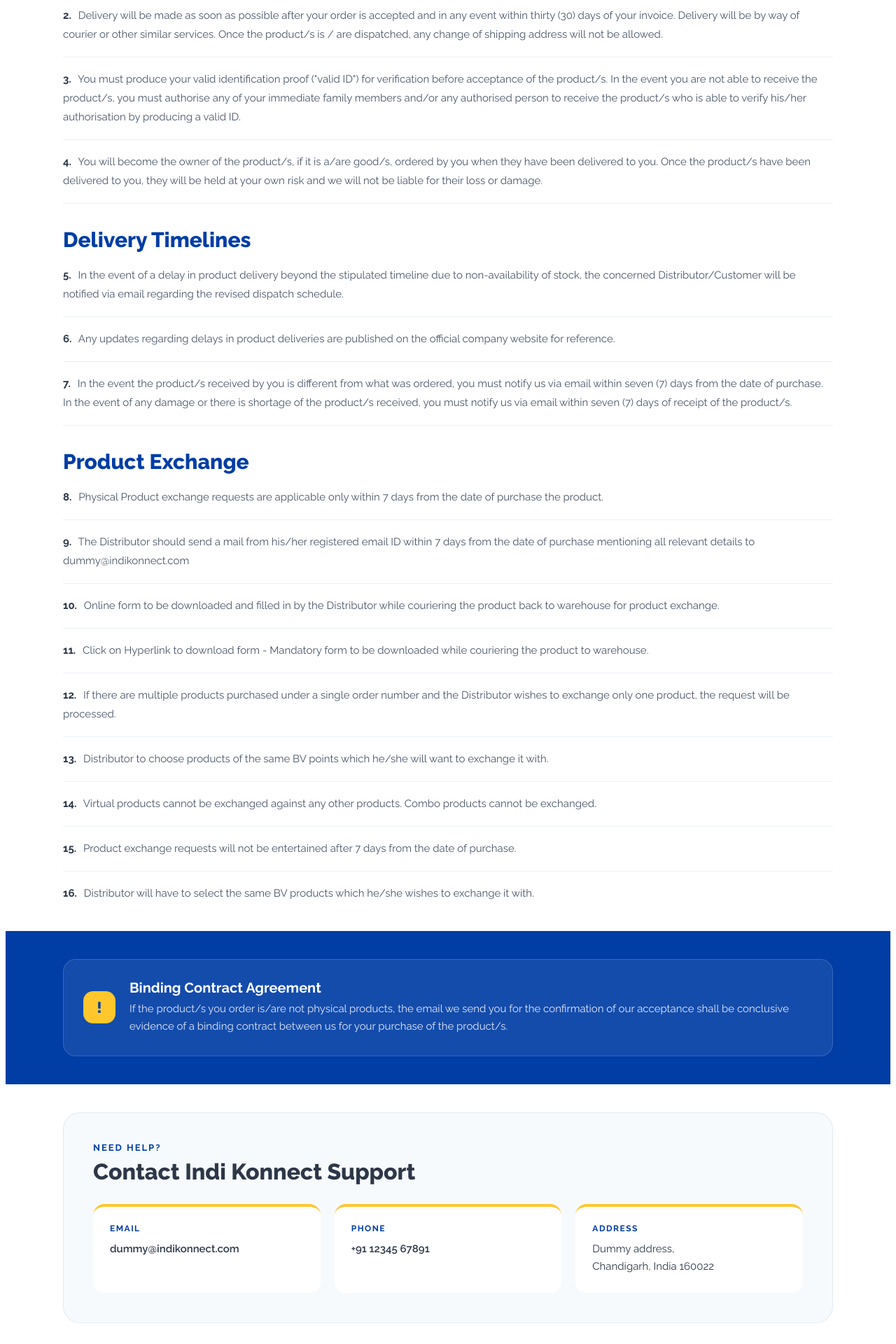
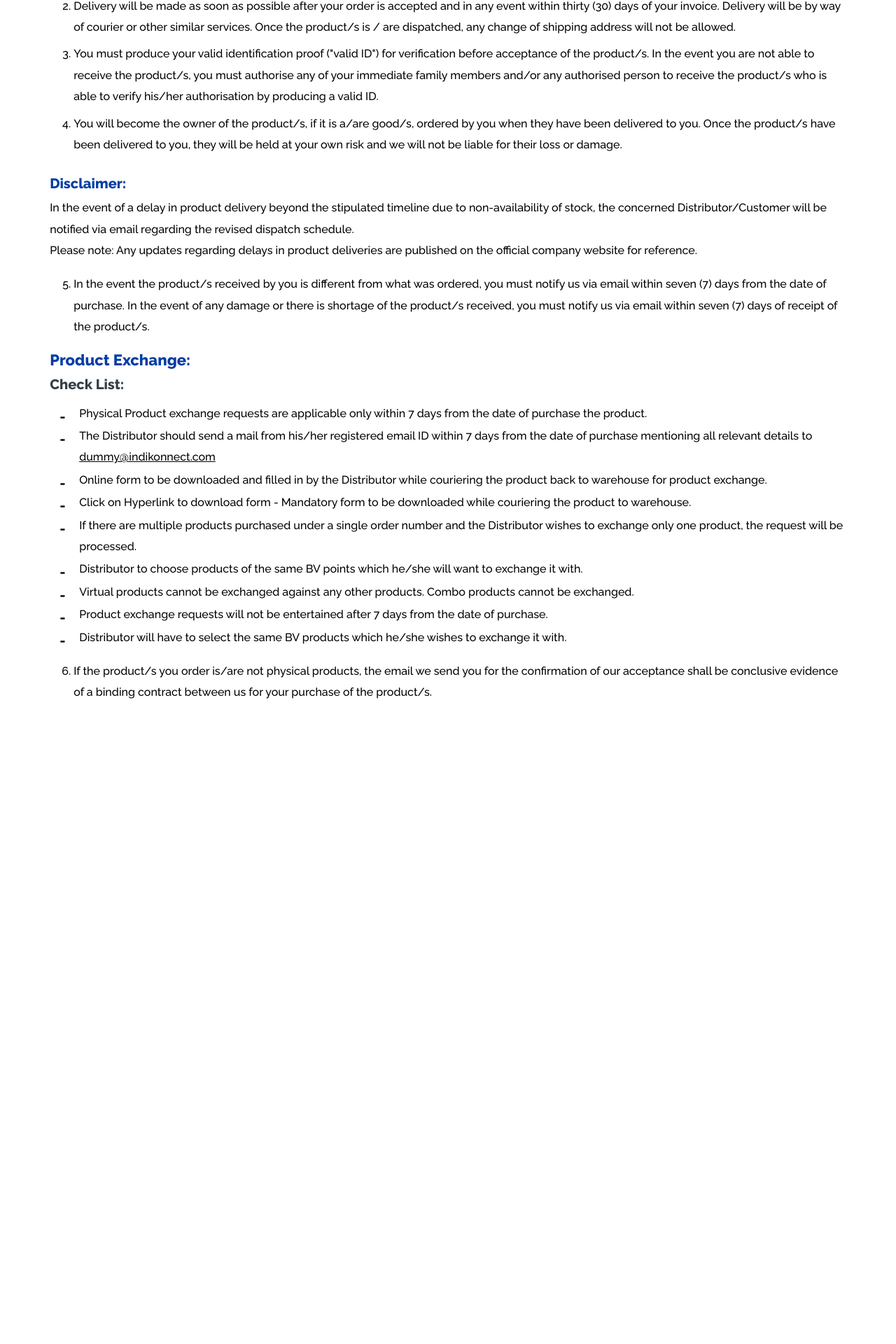
Before and after one commit to aaditya3196/IndiKonnect, a Nuxt app: page /shipping-and-delivery-policy in a window 1280 px wide. Shown: the part 623-2543 px from the top of the page at 70% size. After the commit the page ends 1669 px from the top, so only its background shows below. Built offline with nearby package versions, Linux system fonts and the light colour scheme.

Commit message:
Update shipping-and-delivery-policy.vue

```diff
--- a/app/pages/shipping-and-delivery-policy.vue
+++ b/app/pages/shipping-and-delivery-policy.vue
@@ -18,15 +18,16 @@
         </h1>
 
         <p class="hero-text">
-          Review the dispatch timelines, verification rules, tracking conditions,
-          and product exchange procedures for your Indi Konnect orders.
+          Review the delivery timelines, ownership conditions,
+          verification requirements, and exchange procedures
+          for your Indi Konnect orders.
         </p>
 
         <div class="hero-badges">
 
           <div class="hero-badge">
             <span class="badge-num">30 Days</span>
-            <p class="badge-lbl">Max Delivery Window</p>
+            <p class="badge-lbl">Maximum Delivery Timeline</p>
           </div>
 
           <div class="hero-badge">
@@ -46,211 +47,124 @@
       <div class="content-wrapper reveal">
 
         <h2>
-          Delivery of Products
+          DELIVERY OF PRODUCTS
         </h2>
 
-        <div class="legal-point">
-          <p>
-            <span class="point-number">1.</span>
+        <ol class="main-list">
+
+          <li>
             We will deliver the product/s, if it is, they a/are good/s, ordered by you to the address you give us for delivery at the time you make your purchase. All product/s will be / are dispatched according to the order placed by you. Once the product/s is / are dispatched, change of shipping address will not be allowed.
+          </li>
+
+          <li>
+            Delivery will be made as soon as possible after your order is accepted and in any event within thirty (30) days of your invoice. Delivery will be by way of courier or other similar services. Once the product/s is / are dispatched, any change of shipping address will not be allowed.
+          </li>
+
+          <li>
+            You must produce your valid identification proof ("valid ID") for verification before acceptance of the product/s. In the event you are not able to receive the product/s, you must authorise any of your immediate family members and/or any authorised person to receive the product/s who is able to verify his/her authorisation by producing a valid ID.
+          </li>
+
+          <li>
+            You will become the owner of the product/s, if it is a/are good/s, ordered by you when they have been delivered to you. Once the product/s have been delivered to you, they will be held at your own risk and we will not be liable for their loss or damage.
+          </li>
+
+        </ol>
+
+        <!-- DISCLAIMER -->
+
+        <div class="disclaimer-block">
+
+          <p class="disclaimer-title">
+            Disclaimer:
           </p>
-        </div>
 
-        <div class="legal-point">
-          <p>
-            <span class="point-number">2.</span>
-            Delivery will be made as soon as possible after your order is accepted and in any event within thirty (30) days of your invoice. Delivery will be by way of courier or other similar services. Once the product/s is / are dispatched, any change of shipping address will not be allowed.
-          </p>
-        </div>
-
-        <div class="legal-point">
-          <p>
-            <span class="point-number">3.</span>
-            You must produce your valid identification proof ("valid ID") for verification before acceptance of the product/s. In the event you are not able to receive the product/s, you must authorise any of your immediate family members and/or any authorised person to receive the product/s who is able to verify his/her authorisation by producing a valid ID.
-          </p>
-        </div>
-
-        <div class="legal-point">
-          <p>
-            <span class="point-number">4.</span>
-            You will become the owner of the product/s, if it is a/are good/s, ordered by you when they have been delivered to you. Once the product/s have been delivered to you, they will be held at your own risk and we will not be liable for their loss or damage.
-          </p>
-        </div>
-
-        <h2 class="section-heading">
-          Delivery Timelines
-        </h2>
-
-        <div class="legal-point">
-          <p>
-            <span class="point-number">5.</span>
+          <p class="disclaimer-text">
             In the event of a delay in product delivery beyond the stipulated timeline due to non-availability of stock, the concerned Distributor/Customer will be notified via email regarding the revised dispatch schedule.
           </p>
-        </div>
 
-        <div class="legal-point">
-          <p>
-            <span class="point-number">6.</span>
-            Any updates regarding delays in product deliveries are published on the official company website for reference.
-          </p>
-        </div>
-
-        <div class="legal-point">
-          <p>
-            <span class="point-number">7.</span>
-            In the event the product/s received by you is different from what was ordered, you must notify us via email within seven (7) days from the date of purchase. In the event of any damage or there is shortage of the product/s received, you must notify us via email within seven (7) days of receipt of the product/s.
-          </p>
-        </div>
-
-        <h2 class="section-heading">
-          Product Exchange
-        </h2>
-
-        <div class="legal-point">
-          <p>
-            <span class="point-number">8.</span>
-            Physical Product exchange requests are applicable only within 7 days from the date of purchase the product.
-          </p>
-        </div>
-
-        <div class="legal-point">
-          <p>
-            <span class="point-number">9.</span>
-            The Distributor should send a mail from his/her registered email ID within 7 days from the date of purchase mentioning all relevant details to dummy@indikonnect.com
-          </p>
-        </div>
-
-        <div class="legal-point">
-          <p>
-            <span class="point-number">10.</span>
-            Online form to be downloaded and filled in by the Distributor while couriering the product back to warehouse for product exchange.
-          </p>
-        </div>
-
-        <div class="legal-point">
-          <p>
-            <span class="point-number">11.</span>
-            Click on Hyperlink to download form - Mandatory form to be downloaded while couriering the product to warehouse.
-          </p>
-        </div>
-
-        <div class="legal-point">
-          <p>
-            <span class="point-number">12.</span>
-            If there are multiple products purchased under a single order number and the Distributor wishes to exchange only one product, the request will be processed.
-          </p>
-        </div>
-
-        <div class="legal-point">
-          <p>
-            <span class="point-number">13.</span>
-            Distributor to choose products of the same BV points which he/she will want to exchange it with.
-          </p>
-        </div>
-
-        <div class="legal-point">
-          <p>
-            <span class="point-number">14.</span>
-            Virtual products cannot be exchanged against any other products. Combo products cannot be exchanged.
-          </p>
-        </div>
-
-        <div class="legal-point">
-          <p>
-            <span class="point-number">15.</span>
-            Product exchange requests will not be entertained after 7 days from the date of purchase.
-          </p>
-        </div>
-
-        <div class="legal-point last-point">
-          <p>
-            <span class="point-number">16.</span>
-            Distributor will have to select the same BV products which he/she wishes to exchange it with.
-          </p>
-        </div>
-
-      </div>
-
-    </section>
-
-    <!-- NOTICE -->
-    <section class="notice-section">
-
-      <div class="notice-card reveal">
-
-        <div class="note-icon">
-          !
-        </div>
-
-        <div>
-
-          <p class="notice-title">
-            Binding Contract Agreement
-          </p>
-
-          <p class="notice-text">
-            If the product/s you order is/are not physical products, the email we send you for the confirmation of our acceptance shall be conclusive evidence of a binding contract between us for your purchase of the product/s.
+          <p class="disclaimer-text">
+            Please note: Any updates regarding delays in product deliveries are published on the official company website for reference.
           </p>
 
         </div>
 
-      </div>
+        <!-- POINT 5 -->
 
-    </section>
+        <ol start="5" class="main-list second-list">
 
-    <!-- SUPPORT -->
-    <section class="support-section">
+          <li>
+            In the event the product/s received by you is different from what was ordered, you must notify us via email within seven (7) days from the date of purchase. In the event of any damage or there is shortage of the product/s received, you must notify us via email within seven (7) days of receipt of the product/s.
+          </li>
 
-      <div class="support-card reveal">
+        </ol>
 
-        <p class="eyebrow-dark">
-          Need Help?
-        </p>
+        <!-- PRODUCT EXCHANGE -->
 
-        <h2>
-          Contact Indi Konnect Support
-        </h2>
+        <div class="exchange-block">
 
-        <div class="support-grid">
+          <p class="exchange-title">
+            Product Exchange:
+          </p>
 
-          <div class="support-item">
+          <p class="exchange-subtitle">
+            Check List:
+          </p>
 
-            <span class="support-label">
-              Email
-            </span>
+          <ul class="exchange-list">
 
-            <p class="support-value font-medium">
-              dummy@indikonnect.com
-            </p>
+            <li>
+              Physical Product exchange requests are applicable only within 7 days from the date of purchase the product.
+            </li>
 
-          </div>
+            <li>
+              The Distributor should send a mail from his/her registered email ID within 7 days from the date of purchase mentioning all relevant details to
+              <a href="mailto:dummy@indikonnect.com">
+                dummy@indikonnect.com
+              </a>
+            </li>
 
-          <div class="support-item">
+            <li>
+              Online form to be downloaded and filled in by the Distributor while couriering the product back to warehouse for product exchange.
+            </li>
 
-            <span class="support-label">
-              Phone
-            </span>
+            <li>
+              Click on Hyperlink to download form - Mandatory form to be downloaded while couriering the product to warehouse.
+            </li>
 
-            <p class="support-value font-medium">
-              +91 12345 67891
-            </p>
+            <li>
+              If there are multiple products purchased under a single order number and the Distributor wishes to exchange only one product, the request will be processed.
+            </li>
 
-          </div>
+            <li>
+              Distributor to choose products of the same BV points which he/she will want to exchange it with.
+            </li>
 
-          <div class="support-item">
+            <li>
+              Virtual products cannot be exchanged against any other products.
+              Combo products cannot be exchanged.
+            </li>
 
-            <span class="support-label">
-              Address
-            </span>
+            <li>
+              Product exchange requests will not be entertained after 7 days from the date of purchase.
+            </li>
 
-            <p class="support-value leading-relaxed">
-              Dummy address,<br>
-              Chandigarh, India 160022
-            </p>
+            <li>
+              Distributor will have to select the same BV products which he/she wishes to exchange it with.
+            </li>
 
-          </div>
+          </ul>
 
         </div>
+
+        <!-- POINT 6 -->
+
+        <ol start="6" class="main-list second-list">
+
+          <li>
+            If the product/s you order is/are not physical products, the email we send you for the confirmation of our acceptance shall be conclusive evidence of a binding contract between us for your purchase of the product/s.
+          </li>
+
+        </ol>
 
       </div>
 
@@ -367,8 +281,8 @@ onMounted(() => {
 .hero-text{
   color:rgba(255,255,255,0.88);
   font-size:17px;
-  line-height:1.6;
-  max-width:700px;
+  line-height:1.7;
+  max-width:720px;
   margin-bottom:28px;
 }
 
@@ -402,160 +316,109 @@ onMounted(() => {
 /* CONTENT */
 
 .content-section{
-  padding:40px 5%;
+  padding:45px 5% 25px;
+  background:#ffffff;
 }
 
 .content-wrapper{
-  max-width:1100px;
+  max-width:1150px;
   margin:auto;
 }
 
 .content-wrapper h2{
-  font-size:30px;
+  font-size:20px;
+  line-height:1.1;
   color:#003DA5;
-  margin-bottom:20px;
+  margin-bottom:28px;
   font-weight:800;
+  text-transform:uppercase;
 }
 
-.section-heading{
-  margin-top:34px;
+.main-list{
+  padding-left:34px;
 }
 
-.legal-point{
-  padding-bottom:18px;
-  margin-bottom:18px;
-  border-bottom:1px solid rgba(0,61,165,0.08);
+.main-list li{
+  color:#000000;
+  font-size:16px;
+  line-height:1.9;
+  margin-bottom:8px;
+  font-weight:500;
 }
 
-.last-point{
-  margin-bottom:0;
-  padding-bottom:0;
-  border-bottom:none;
+.second-list{
+  margin-top:18px;
 }
 
-.legal-point p{
-  color:#4A5568;
-  font-size:15px;
-  line-height:1.8;
+.disclaimer-block{
+  margin:28px 0 14px;
 }
 
-.point-number{
-  font-weight:700;
-  color:#2D3748;
-  margin-right:6px;
+.disclaimer-title{
+  font-size:20px;
+  color:#003DA5;
+  font-weight:800;
+  margin-bottom:8px;
 }
 
-/* NOTICE */
-
-.notice-section{
-  background:#003DA5;
-  padding:40px 5%;
+.disclaimer-text{
+  color:#000000;
+  font-size:16px;
+  line-height:1.9;
+  margin-bottom:0;
+  font-weight:500;
 }
 
-.notice-card{
-  max-width:1100px;
-  margin:auto;
-  display:flex;
-  gap:20px;
-  align-items:center;
-  background:rgba(255,255,255,0.08);
-  border:1px solid rgba(255,255,255,0.15);
-  padding:28px;
-  border-radius:18px;
+.exchange-block{
+  margin-top:18px;
 }
 
-.note-icon{
-  width:46px;
-  height:46px;
-  border-radius:14px;
-  background:#FFC72C;
+.exchange-title{
+  font-size:22px;
   color:#003DA5;
-  display:flex;
-  align-items:center;
-  justify-content:center;
-  font-size:22px;
   font-weight:800;
-  flex-shrink:0;
+  margin-bottom:10px;
 }
 
-.notice-title{
-  color:white;
+.exchange-subtitle{
   font-size:20px;
-  margin-bottom:6px;
+  color:#333F48;
+  font-weight:800;
+  margin-bottom:15px;
+}
+
+.exchange-list{
+  list-style:none;
+  padding-left:42px;
+}
+
+.exchange-list li{
+  position:relative;
+  color:#000000;
+  font-size:16px;
+  line-height:1.9;
+  margin-bottom:2px;
+  font-weight:500;
+}
+
+.exchange-list li::before{
+  content:"-";
+  position:absolute;
+  left:-28px;
+  top:0;
+  color:#000000;
+  font-size:20px;
   font-weight:700;
 }
 
-.notice-text{
-  color:rgba(255,255,255,0.88);
-  line-height:1.7;
-  font-size:15px;
+.exchange-list a{
+  color:#000000;
+  text-decoration:underline;
+  font-weight:500;
 }
 
-/* SUPPORT */
-
-.support-section{
-  padding:40px 5%;
-}
-
-.support-card{
-  max-width:1100px;
-  margin:auto;
-  background:#F7FAFC;
-  border-radius:24px;
-  padding:42px;
-  border:1px solid rgba(0,61,165,0.08);
-}
-
-.eyebrow-dark{
+.exchange-list a:hover{
   color:#003DA5;
-  text-transform:uppercase;
-  letter-spacing:2px;
-  font-size:13px;
-  margin-bottom:8px;
-  font-weight:700;
-}
-
-.support-card h2{
-  font-size:32px;
-  margin-bottom:28px;
-  font-weight:800;
-}
-
-.support-grid{
-  display:grid;
-  grid-template-columns:repeat(3,1fr);
-  gap:20px;
-}
-
-.support-item{
-  background:white;
-  border-radius:16px;
-  padding:24px;
-  border-top:4px solid #FFC72C;
-}
-
-.support-label{
-  display:block;
-  color:#003DA5;
-  font-size:12px;
-  font-weight:700;
-  text-transform:uppercase;
-  margin-bottom:10px;
-  letter-spacing:1.5px;
-}
-
-.support-value{
-  color:#2D3748;
-  font-size:15px;
-  line-height:1.6;
-}
-
-.font-medium{
-  font-weight:600;
-}
-
-.leading-relaxed{
-  line-height:1.7;
 }
 
 /* REVEAL */
@@ -587,27 +450,31 @@ onMounted(() => {
     font-size:16px;
   }
 
-  .content-section,
-  .support-section{
-    padding:34px 6%;
+  .content-section{
+    padding:40px 6% 20px;
   }
 
-  .content-wrapper h2,
-  .support-card h2{
-    font-size:26px;
+  .content-wrapper h2{
+    font-size:30px;
   }
 
-  .support-grid{
-    grid-template-columns:1fr;
+  .main-list{
+    padding-left:24px;
   }
 
-  .notice-card{
-    flex-direction:column;
-    align-items:flex-start;
+  .main-list li,
+  .disclaimer-text,
+  .exchange-list li{
+    font-size:15px;
+    line-height:1.8;
   }
 
-  .support-card{
-    padding:30px 22px;
+  .exchange-list{
+    padding-left:28px;
+  }
+
+  .exchange-list li::before{
+    left:-20px;
   }
 
 }
```
